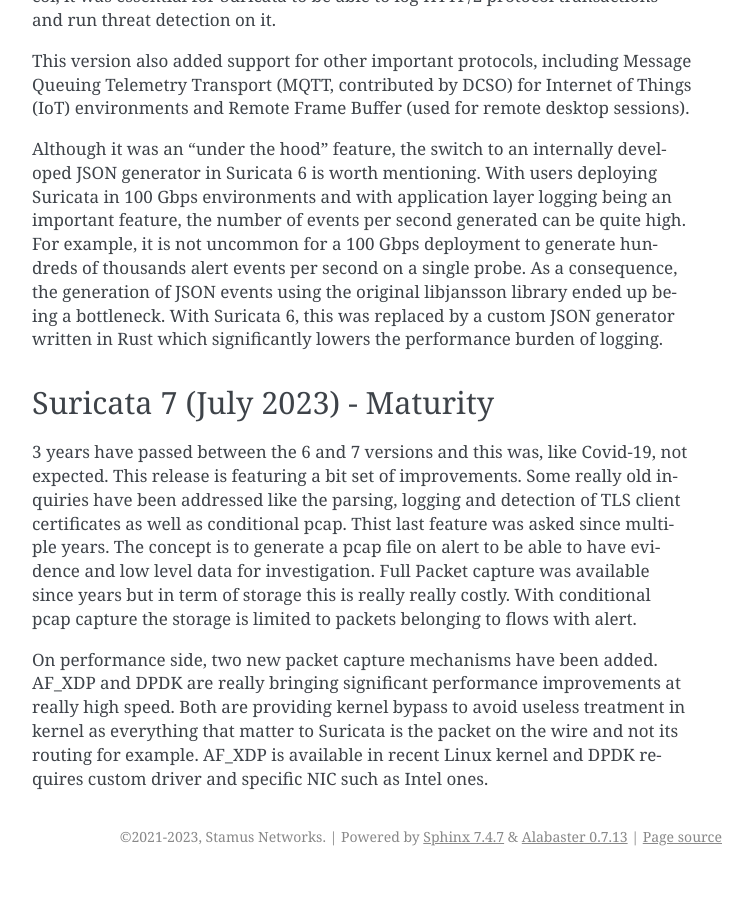
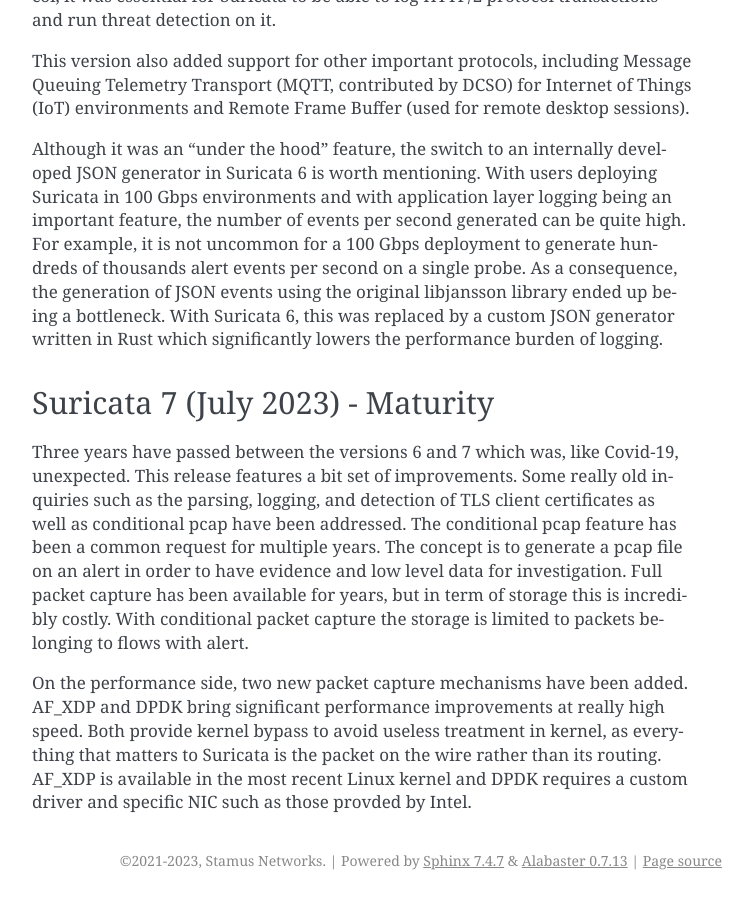
Before and after one commit to StamusNetworks/suricata-4-analysts, a Sphinx documentation site: the page built from source/12years.rst, in a window 1280 px wide and 900 px high, scrolled down 6019 px. Shown: the whole window, without its empty margins (388-1141 px from the left). Built offline with Sphinx 7.4.7, drawn with Linux system fonts in a browser that asks for light colours; before the commit the page ends 6895 px from its top, so only the background shows below that.

Commit message:
Update 12years.rst
updated after proofreading

```diff
--- a/source/12years.rst
+++ b/source/12years.rst
@@ -123,12 +123,10 @@
 Suricata 7 (July 2023)  - Maturity
 ~~~~~~~~~~~~~~~~~~~~~~~~~~~~~~~~~~
 
-3 years have passed between the 6 and 7 versions and this was, like Covid-19, not expected. This release is featuring a bit set of improvements.
-Some really old inquiries have been addressed like the parsing, logging and detection of TLS client certificates as well as conditional pcap.
-Thist last feature was asked since multiple years. The concept is to generate a pcap file on alert to be able to have evidence and low level data
-for investigation. Full Packet capture was available since years but in term of storage this is really really costly. With conditional pcap
-capture the storage is limited to packets belonging to flows with alert.
+Three years have passed between the versions 6 and 7 which was, like Covid-19, unexpected. This release features a bit set of improvements.
+Some really old inquiries such as the parsing, logging, and detection of TLS client certificates as well as conditional pcap have been addressed.
+The conditional pcap feature has been a common request for multiple years. The concept is to generate a pcap file on an alert in order to have evidence and low level data for investigation. Full packet capture has been available for years, but in term of storage this is incredibly costly. With conditional packet capture the storage is limited to packets belonging to flows with alert.
 
-On performance side, two new packet capture mechanisms have been added. AF_XDP and DPDK are really bringing significant performance improvements at
-really high speed. Both are providing kernel bypass to avoid useless treatment in kernel as everything that matter to Suricata is the packet on the wire
-and not its routing for example. AF_XDP is available in recent Linux kernel and DPDK requires custom driver and specific NIC such as Intel ones.
+On the performance side, two new packet capture mechanisms have been added. AF_XDP and DPDK bring significant performance improvements at
+really high speed. Both provide kernel bypass to avoid useless treatment in kernel, as everything that matters to Suricata is the packet on the wire
+rather than its routing. AF_XDP is available in the most recent Linux kernel and DPDK requires a custom driver and specific NIC such as those provded by Intel.
```
